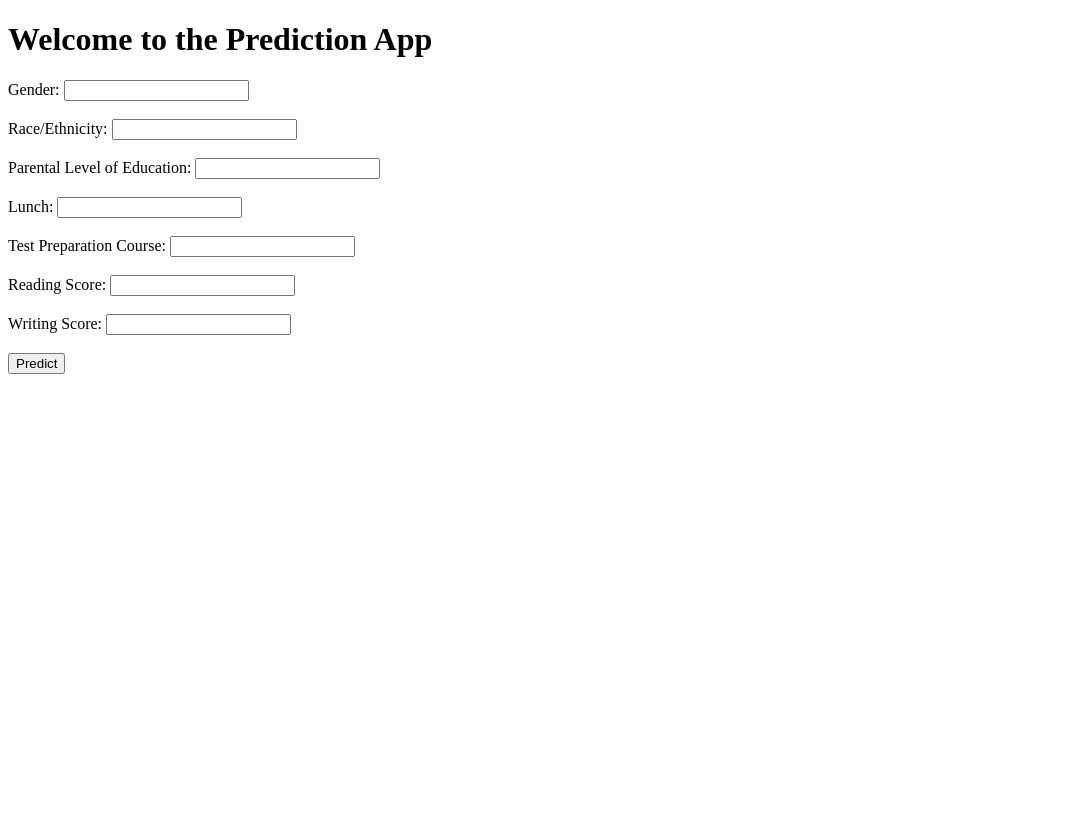
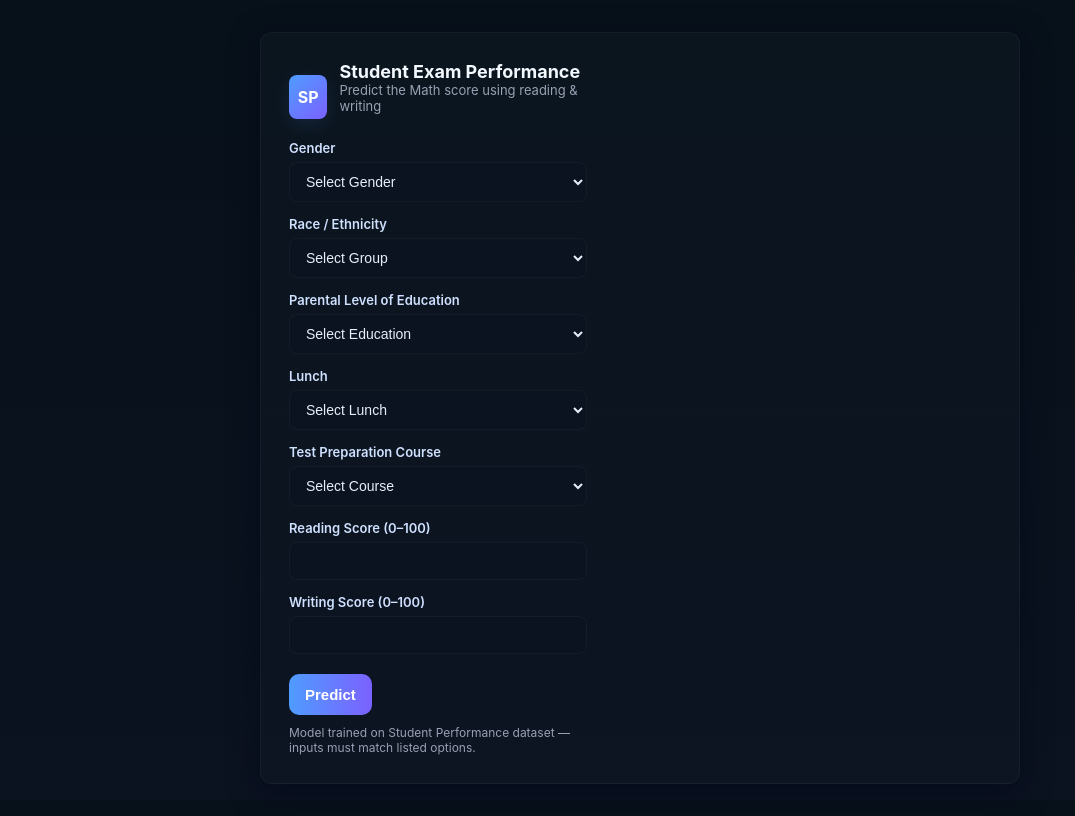
Before and after one commit to ansh21563/mlproject, a Flask app: page / in a window 1280 px wide. Shown: the whole page, without its empty margins (0-1075 px from the left). Before the commit the page ends 374 px from the top, so only its background shows below. Run offline with Flask 3, Linux system fonts and the light colour scheme.

Commit message:
completed

```diff
--- a/app.py
+++ b/app.py
@@ -1,45 +1,51 @@
-from flask import Flask,request,render_template
+from flask import Flask, request, render_template
 import numpy as np
 import pandas as pd
 
-from sklearn.preprocessing import StandardScaler
-from src.pipeline.predict_pipeline import CustomData,PredictPipeline
+from src.pipeline.predict_pipeline import CustomData, PredictPipeline
 
-application=Flask(__name__)
+application = Flask(__name__)
+app = application
 
-app=application
-
-## Route for a home page
-
+# Home page
 @app.route('/')
 def index():
     return render_template('index.html')
 
-@app.route('/predictdata',methods=['GET','POST'])
+# Prediction route
+@app.route('/predictdata', methods=['POST'])
 def predict_datapoint():
-    if request.method=='GET':
-        return render_template('home.html')
-    else:
-        data=CustomData(
+    try:
+        data = CustomData(
             gender=request.form.get('gender'),
             race_ethnicity=request.form.get('race_ethnicity'),
             parental_level_of_education=request.form.get('parental_level_of_education'),
             lunch=request.form.get('lunch'),
             test_preparation_course=request.form.get('test_preparation_course'),
-            reading_score=float(request.form.get('writing_score')),
-            writing_score=float(request.form.get('reading_score'))
+            reading_score=float(request.form.get('reading_score')),
+            writing_score=float(request.form.get('writing_score'))
+        )
 
+        pred_df = data.get_data_as_data_frame()
+        predict_pipeline = PredictPipeline()
+        results = predict_pipeline.predict(pred_df)[0]
+
+        # Send results + input summary to result.html
+        return render_template(
+            "result.html",
+            results=results,
+            gender=request.form.get('gender'),
+            race_ethnicity=request.form.get('race_ethnicity'),
+            parental_level_of_education=request.form.get('parental_level_of_education'),
+            lunch=request.form.get('lunch'),
+            test_preparation_course=request.form.get('test_preparation_course'),
+            reading_score=request.form.get('reading_score'),
+            writing_score=request.form.get('writing_score')
         )
-        pred_df=data.get_data_as_data_frame()
-        print(pred_df)
-        print("Before Prediction")
 
-        predict_pipeline=PredictPipeline()
-        print("Mid Prediction")
-        results=predict_pipeline.predict(pred_df)
-        print("after Prediction")
-        return render_template('home.html',results=results[0])
+    except Exception as e:
+        print("Error:", e)
+        return render_template('index.html', error="Invalid input or server error.")
 
-
-if __name__=="__main__":
-    app.run(host="0.0.0.0")
+if __name__ == "__main__":
+    app.run(host="0.0.0.0", debug=True)
--- /dev/null
+++ b/static/css/style.css
@@ -0,0 +1,159 @@
+:root{
+  --bg:#0f1720;
+  --card:#0b1220;
+  --muted:#98a0b3;
+  --accent:#4f9cff;
+  --accent-2:#7b61ff;
+  --glass: rgba(255,255,255,0.03);
+  --success:#22c55e;
+}
+
+*{box-sizing:border-box}
+html,body{height:100%}
+body{
+  margin:0;
+  font-family: Inter, ui-sans-serif, system-ui, -apple-system, "Segoe UI", Roboto, "Helvetica Neue", Arial;
+  background: linear-gradient(180deg, #07111a 0%, #0b1220 100%);
+  color:#e6eef8;
+  -webkit-font-smoothing:antialiased;
+  -moz-osx-font-smoothing:grayscale;
+}
+
+/* container */
+.app-wrap{
+  min-height:100vh;
+  display:flex;
+  align-items:center;
+  justify-content:center;
+  padding:32px;
+}
+
+/* card */
+.card{
+  width:100%;
+  max-width:760px;
+  background:linear-gradient(180deg, rgba(255,255,255,0.02), rgba(255,255,255,0.01));
+  border:1px solid rgba(255,255,255,0.04);
+  padding:28px;
+  border-radius:12px;
+  box-shadow: 0 8px 30px rgba(2,6,23,0.6);
+  display:grid;
+  grid-template-columns: 1fr 380px;
+  gap:24px;
+  align-items:start;
+}
+
+/* responsive */
+@media (max-width:900px){
+  .card{grid-template-columns:1fr; padding:22px}
+}
+
+/* left panel - form */
+.brand {
+  display:flex;
+  align-items:center;
+  gap:12px;
+  margin-bottom:8px;
+}
+.logo {
+  width:44px;
+  height:44px;
+  border-radius:8px;
+  background:linear-gradient(135deg,var(--accent),var(--accent-2));
+  display:flex;
+  align-items:center;
+  justify-content:center;
+  font-weight:700;
+  color:white;
+  box-shadow: 0 6px 18px rgba(79,156,255,0.12);
+}
+.title{font-size:18px; font-weight:700; color: #f4f9ff}
+.subtitle{font-size:13px; color:var(--muted); margin-bottom:18px}
+
+/* form controls */
+.field{margin-bottom:14px; display:flex; flex-direction:column}
+label{
+  font-size:13px;
+  color:#cfe1ff;
+  margin-bottom:6px;
+  font-weight:600;
+}
+select, input[type="number"], .select{
+  background:var(--card);
+  border:1px solid rgba(255,255,255,0.04);
+  color:#e6eef8;
+  padding:10px 12px;
+  border-radius:8px;
+  font-size:14px;
+  outline:none;
+}
+select:focus, input:focus{box-shadow: 0 6px 18px rgba(79,156,255,0.06)}
+.note{font-size:12px; color:var(--muted); margin-top:6px}
+
+/* button */
+.btn{
+  display:inline-flex;
+  align-items:center;
+  justify-content:center;
+  gap:10px;
+  background:linear-gradient(90deg,var(--accent),var(--accent-2));
+  color:white;
+  border:none;
+  padding:12px 16px;
+  border-radius:10px;
+  cursor:pointer;
+  font-weight:700;
+  font-size:15px;
+  margin-top:6px;
+}
+.btn:disabled{opacity:0.6; cursor:default}
+
+/* right panel - preview/result */
+.panel{
+  background: linear-gradient(180deg, rgba(255,255,255,0.01), rgba(255,255,255,0.00));
+  border-radius:10px;
+  padding:18px;
+  border:1px solid rgba(255,255,255,0.03);
+  min-height:220px;
+  display:flex;
+  flex-direction:column;
+  justify-content:center;
+  gap:12px;
+}
+.panel h3{margin:0; color:#eaf4ff; font-size:16px}
+.preview-row{display:flex; gap:12px; flex-wrap:wrap}
+.preview-badge{
+  background:var(--glass);
+  padding:8px 10px;
+  border-radius:8px;
+  color:var(--muted);
+  font-size:13px;
+  border:1px solid rgba(255,255,255,0.02);
+}
+
+/* big result */
+.result-box{
+  margin-top:12px;
+  background: linear-gradient(90deg, rgba(79,156,255,0.06), rgba(123,97,255,0.04));
+  border-radius:10px;
+  padding:14px;
+  display:flex;
+  align-items:center;
+  justify-content:space-between;
+}
+.result-left{display:flex; flex-direction:column}
+.result-value{font-size:34px; font-weight:800; color:white; letter-spacing:0.6px}
+.result-meta{font-size:13px; color:#d7e7ff; margin-top:6px}
+
+/* footer small */
+.small{font-size:12px; color:var(--muted); margin-top:10px}
+
+/* spinner */
+.spinner{
+  width:18px; height:18px;
+  border-radius:50%;
+  border:3px solid rgba(255,255,255,0.14);
+  border-top-color:white;
+  animation: spin 1s linear infinite;
+}
+@keyframes spin{to{transform:rotate(360deg)}}
--- a/templates/index.html
+++ b/templates/index.html
@@ -1,33 +1,98 @@
 <!DOCTYPE html>
-<html>
+<html lang="en">
 <head>
-    <title>Student Performance Prediction</title>
+  <meta charset="utf-8" />
+  <meta name="viewport" content="width=device-width,initial-scale=1" />
+  <title>Student Performance Predictor</title>
+  <link rel="stylesheet" href="{{ url_for('static', filename='css/style.css') }}">
 </head>
 <body>
-    <h1>Welcome to the Prediction App</h1>
-    <form action="/predictdata" method="post">
-        <label>Gender:</label>
-        <input type="text" name="gender"><br><br>
+  <div class="app-wrap">
+    <div class="card" role="main">
 
-        <label>Race/Ethnicity:</label>
-        <input type="text" name="race_ethnicity"><br><br>
+      <!-- LEFT: Form -->
+      <div>
+        <div class="brand">
+          <div class="logo">SP</div>
+          <div>
+            <div class="title">Student Exam Performance</div>
+            <div class="subtitle">Predict the Math score using reading & writing</div>
+          </div>
+        </div>
 
-        <label>Parental Level of Education:</label>
-        <input type="text" name="parental_level_of_education"><br><br>
+        {% if error %}
+          <div style="color:red; margin-bottom:12px;">{{ error }}</div>
+        {% endif %}
 
-        <label>Lunch:</label>
-        <input type="text" name="lunch"><br><br>
+        <form action="{{ url_for('predict_datapoint') }}" method="post" autocomplete="off">
+          <div class="field">
+            <label>Gender</label>
+            <select name="gender" required>
+              <option value="" disabled selected>Select Gender</option>
+              <option value="male">male</option>
+              <option value="female">female</option>
+            </select>
+          </div>
 
-        <label>Test Preparation Course:</label>
-        <input type="text" name="test_preparation_course"><br><br>
+          <div class="field">
+            <label>Race / Ethnicity</label>
+            <select name="race_ethnicity" required>
+              <option value="" disabled selected>Select Group</option>
+              <option value="group A">group A</option>
+              <option value="group B">group B</option>
+              <option value="group C">group C</option>
+              <option value="group D">group D</option>
+              <option value="group E">group E</option>
+            </select>
+          </div>
 
-        <label>Reading Score:</label>
-        <input type="number" name="reading_score"><br><br>
+          <div class="field">
+            <label>Parental Level of Education</label>
+            <select name="parental_level_of_education" required>
+              <option value="" disabled selected>Select Education</option>
+              <option value="associate's degree">associate's degree</option>
+              <option value="bachelor's degree">bachelor's degree</option>
+              <option value="high school">high school</option>
+              <option value="master's degree">master's degree</option>
+              <option value="some college">some college</option>
+              <option value="some high school">some high school</option>
+            </select>
+          </div>
 
-        <label>Writing Score:</label>
-        <input type="number" name="writing_score"><br><br>
+          <div class="field">
+            <label>Lunch</label>
+            <select name="lunch" required>
+              <option value="" disabled selected>Select Lunch</option>
+              <option value="standard">standard</option>
+              <option value="free/reduced">free/reduced</option>
+            </select>
+          </div>
 
-        <button type="submit">Predict</button>
-    </form>
+          <div class="field">
+            <label>Test Preparation Course</label>
+            <select name="test_preparation_course" required>
+              <option value="" disabled selected>Select Course</option>
+              <option value="none">none</option>
+              <option value="completed">completed</option>
+            </select>
+          </div>
+
+          <div class="field">
+            <label>Reading Score (0–100)</label>
+            <input type="number" name="reading_score" min="0" max="100" required />
+          </div>
+
+          <div class="field">
+            <label>Writing Score (0–100)</label>
+            <input type="number" name="writing_score" min="0" max="100" required />
+          </div>
+
+          <button class="btn" type="submit">Predict</button>
+          <div class="small">Model trained on Student Performance dataset — inputs must match listed options.</div>
+        </form>
+      </div>
+
+    </div>
+  </div>
 </body>
 </html>
```
Also changed, not shown: templates/home.html (+49 -105 lines), templates/result.html (added, +42 -0 lines).
